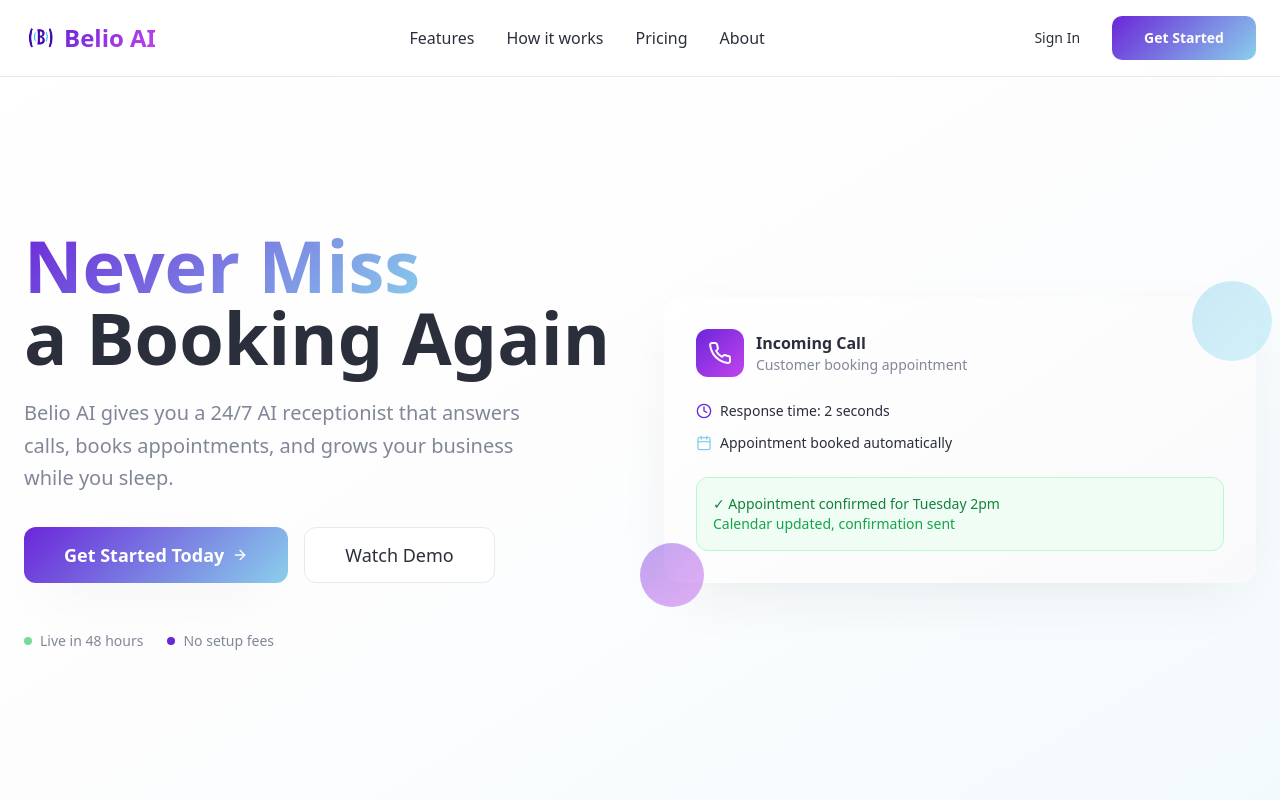
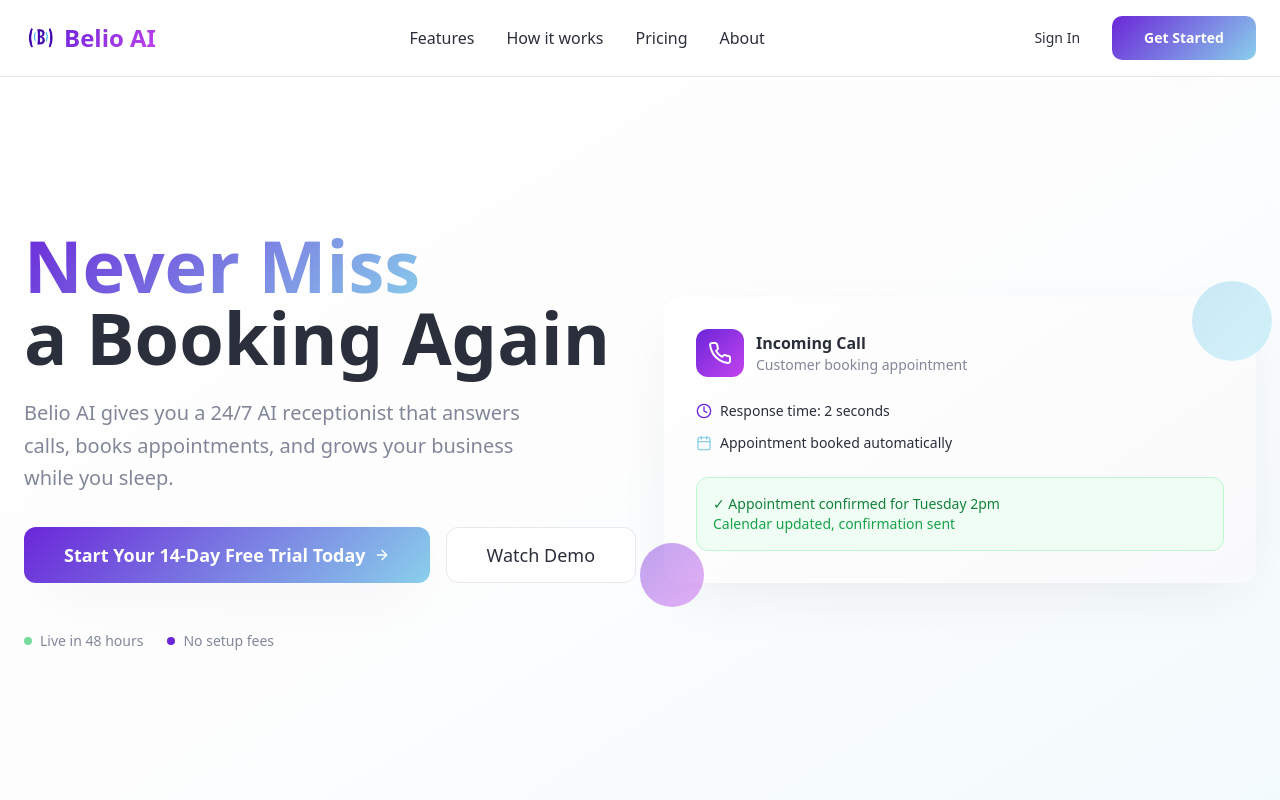
Before and after one commit to nihkilkulli-cell/belio-ai-book-bot, a React (Vite) app: page / in a window 1280 px wide. Shown: the top 800 px of the page. Built offline with nearby package versions, Linux system fonts and the light colour scheme.

Commit message:
Rename "Get Started" button
Renamed the "Get Started" button text to "Start Your 14-Day Free Trial Today" in the Hero section.

```diff
--- a/src/components/HeroSection.tsx
+++ b/src/components/HeroSection.tsx
@@ -26,7 +26,7 @@ const HeroSection = () => {
 
             <div className="flex flex-col sm:flex-row gap-4">
               <Button variant="cta" size="xl" className="group">
-                Get Started Today
+                Start Your 14-Day Free Trial Today
                 <ArrowRight className="group-hover:translate-x-1 transition-transform" />
               </Button>
               <Button variant="outline" size="xl">
```
